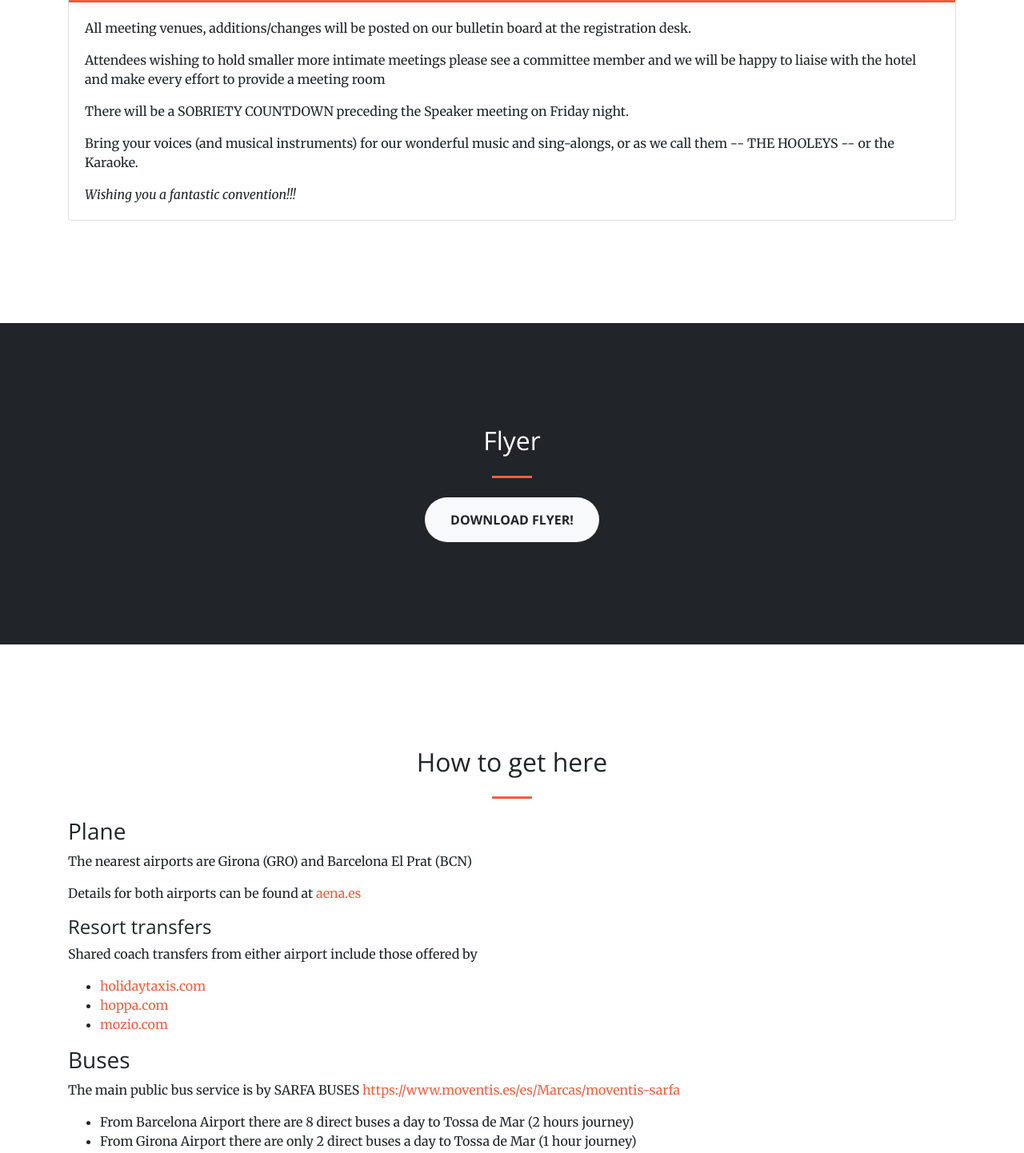
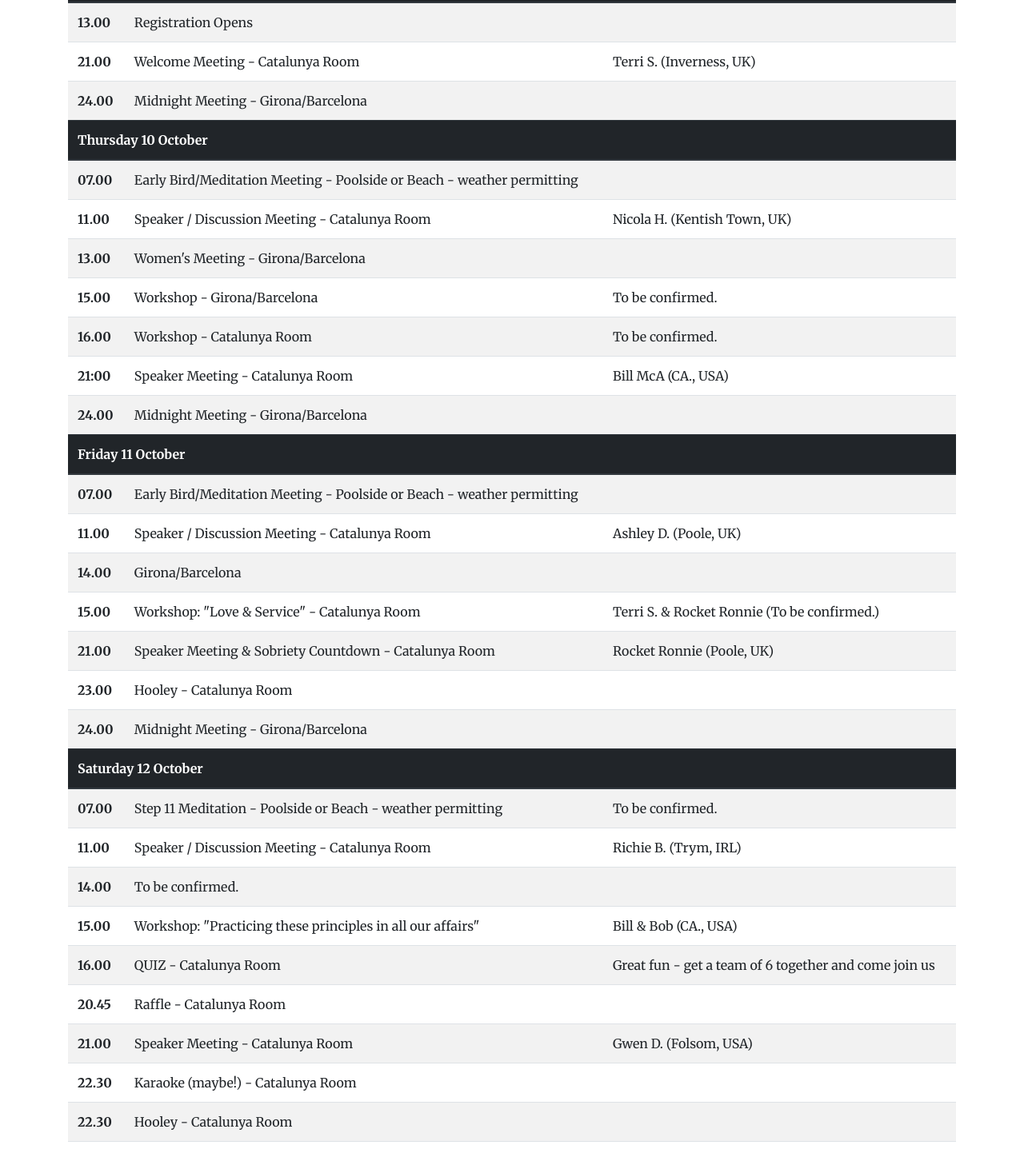
Before and after one commit to tintinnabulate/costabrava-webapp, a plain HTML site: page index.html in a window 1280 px wide. Shown: the part 2784-4226 px from the top of the page at 80% size. Drawn offline with nearby package versions, Linux system fonts and the light colour scheme.

Commit message:
Fix issue #48

```diff
--- a/index.html
+++ b/index.html
@@ -206,7 +206,6 @@
           </div>
 
           <!-- PROGRAM TABLE BEGIN -->
-          <!--
           <table class="table table-striped">
             <thead class="thead-dark">
               <tr>
@@ -222,7 +221,7 @@
               <tr>
                 <th scope="row">21.00</th>
                 <td>Welcome Meeting - Catalunya Room</td>
-                <td>Laura G. (UK)</td>
+                <td>Terri S. (Inverness, UK)</td>
               </tr>
               <tr>
                 <th scope="row">24.00</th>
@@ -244,7 +243,7 @@
               <tr>
                 <th scope="row">11.00</th>
                 <td>Speaker / Discussion Meeting - Catalunya Room</td>
-                <td>Speaker to be confirmed.</td>
+                <td>Nicola H. (Kentish Town, UK)</td>
               </tr>
               <tr>
                 <th scope="row">13.00</th>
@@ -253,18 +252,18 @@
               </tr>
               <tr>
                 <th scope="row">15.00</th>
-                <td>Chanting Workshop - Girona/Barcelona</td>
-                <td>Adrian D. (UK)</td>
+                <td>Workshop - Girona/Barcelona</td>
+                <td>To be confirmed.</td>
               </tr>
               <tr>
                 <th scope="row">16.00</th>
-                <td>10<sup>th</sup> Step Workshop - Catalunya Room</td>
-                <td>Dick M. (USA)</td>
+                <td>Workshop - Catalunya Room</td>
+                <td>To be confirmed.</td>
               </tr>
               <tr>
                   <th scope="row">21:00</th>
                   <td>Speaker Meeting - Catalunya Room</td>
-                  <td>Bernard B. (UK)</td>
+                  <td>Bill McA (CA., USA)</td>
               </tr>
               <tr>
                 <th scope="row">24.00</th>
@@ -286,7 +285,7 @@
               <tr>
                 <th scope="row">11.00</th>
                 <td>Speaker / Discussion Meeting - Catalunya Room</td>
-                <td>Speaker to be confirmed.</td>
+                <td>Ashley D. (Poole, UK)</td>
               </tr>
               <tr>
                 <th scope="row">14.00</th>
@@ -295,13 +294,13 @@
               </tr>
               <tr>
                 <th scope="row">15.00</th>
-                <td>Sponsorship Workshop - Catalunya Room</td>
-                <td>Craig B. (UK)</td>
+                <td>Workshop: "Love &amp; Service" - Catalunya Room</td>
+                <td>Terri S. &amp; Rocket Ronnie (To be confirmed.)</td>
               </tr>
               <tr>
                 <th scope="row">21.00</th>
                 <td>Speaker Meeting &amp; Sobriety Countdown - Catalunya Room</td>
-                <td>Dannon E-S (USA)</td>
+                <td>Rocket Ronnie (Poole, UK)</td>
               </tr>
               <tr>
                 <th scope="row">23.00</th>
@@ -323,22 +322,22 @@
               <tr>
                 <th scope="row">07.00</th>
                 <td>Step 11 Meditation - Poolside or Beach - weather permitting</td>
-                <td>Adrian D. (UK)</td>
+                <td>To be confirmed.</td>
               </tr>
               <tr>
                 <th scope="row">11.00</th>
                 <td>Speaker / Discussion Meeting - Catalunya Room</td>
-                <td>Craig B. (UK)</td>
+                <td>Richie B. (Trym, IRL)</td>
               </tr>
               <tr>
                 <th scope="row">14.00</th>
-                <td>Girona/Barcelona</td>
+                <td>To be confirmed.</td>
                 <td></td>
               </tr>
               <tr>
                 <th scope="row">15.00</th>
-                <td>Girona/Barcelona</td>
-                <td></td>
+                <td>Workshop: "Practicing these principles in all our affairs"</td>
+                <td>Bill &amp; Bob (CA., USA)</td>
               </tr>
               <tr>
                 <th scope="row">16.00</th>
@@ -353,7 +352,7 @@
               <tr>
                 <th scope="row">21.00</th>
                 <td>Speaker Meeting - Catalunya Room</td>
-                <td>Dick M. (USA)</td>
+                <td>Gwen D. (Folsom, USA)</td>
               </tr>
               <tr>
                 <th scope="row">22.30</th>
@@ -387,7 +386,6 @@
               <td>4 Speakers (To be confirmed)</td>
             </tr>
           </table>
-          -->
           <!-- PROGRAM TABLE END -->
 
           <div class="card">
```
